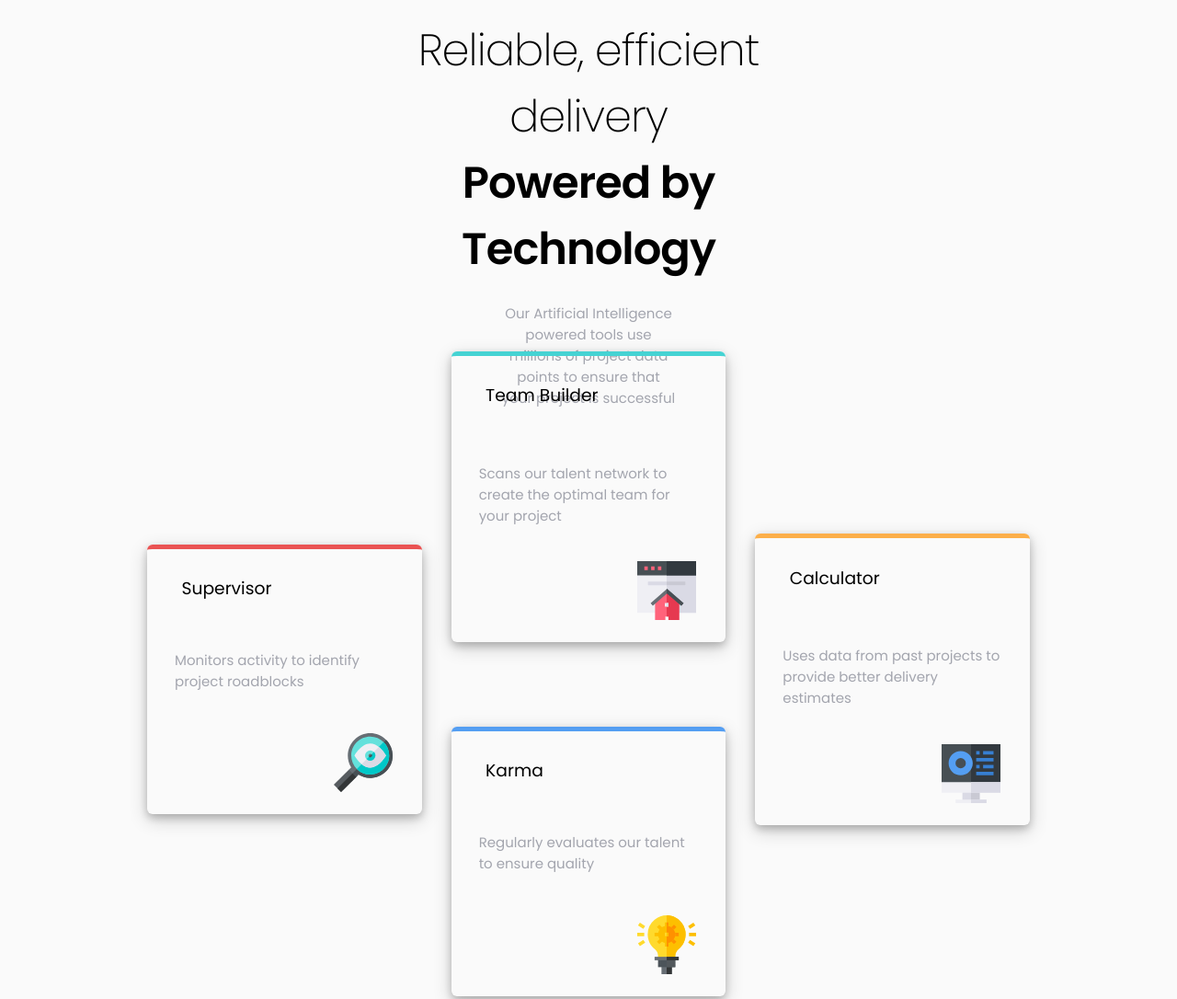
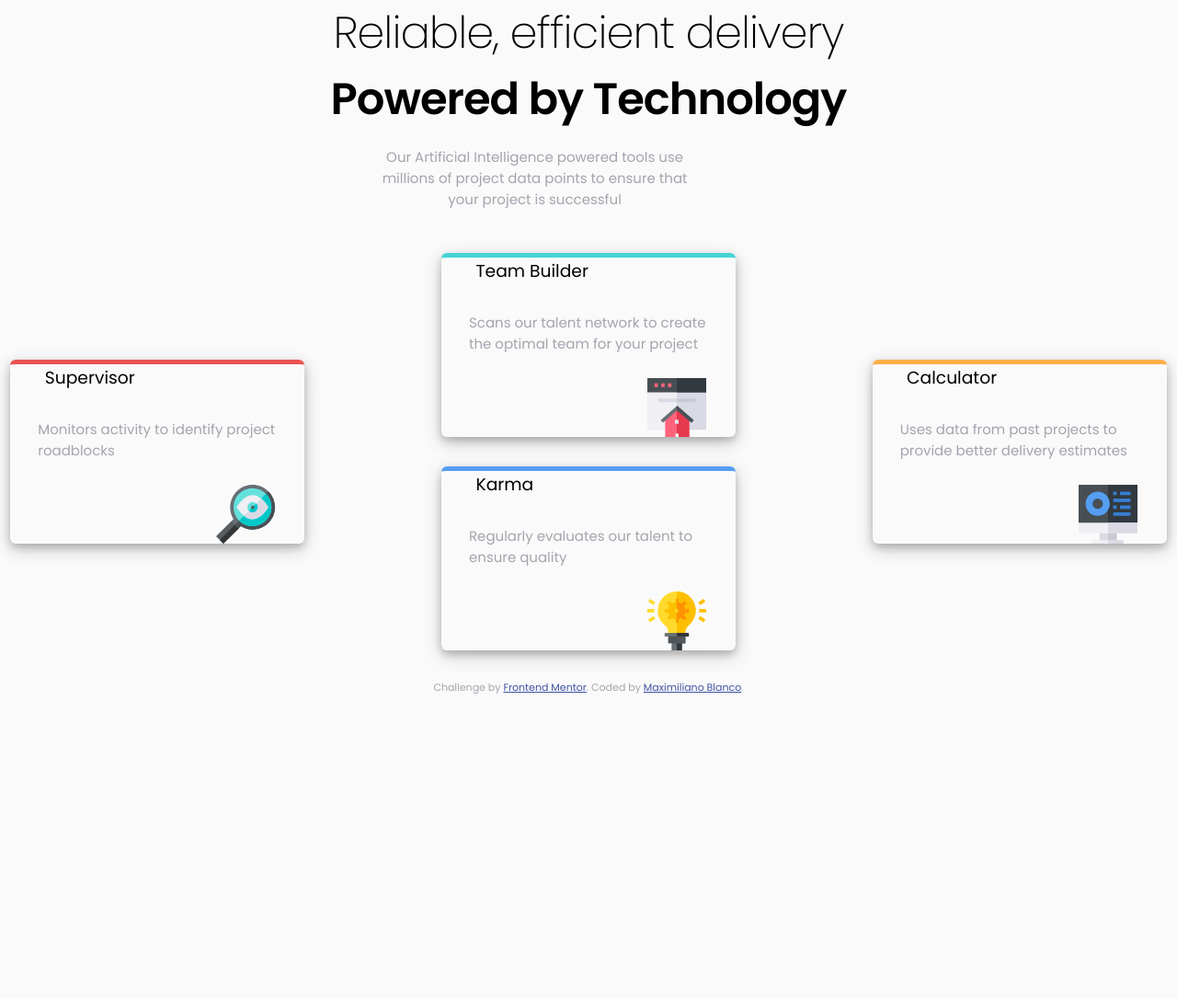
Before and after one commit to maxiblanco/FEM-4card-challenge, a plain HTML site: page index.html in a window 1280 px wide. Shown: the top 1086 px of the page at 92% size. After the commit the page ends 800 px from the top, so only its background shows below. Drawn offline with Linux system fonts and the light colour scheme.

Commit message:
Testing new grid.

```diff
--- a/style.css
+++ b/style.css
@@ -59,11 +59,15 @@ img {
 
 body {
   display: grid;
-  grid-template-columns: 10% repeat(6, minmax(100px, 30%)) 10%;
-  grid-template-rows: 10% repeat(5, minmax(100px, 30%)) 10%;
-  grid-gap: 2em;
-  font-family: 'Poppins', sans-serif;
+  grid-template-columns: repeat(7, minmax(0, auto));
+  grid-template-rows: repeat(7, minmax(0, auto));
+  justify-items: center;
+  align-items: center;
+  grid-row-gap: 2em;
+  font-family: "Poppins", sans-serif;
   background-color: var(--very-light-gray);
+  max-height: 100vh;
+  overflow: hidden;
 }
 
 p {
@@ -90,15 +94,16 @@ h2 {
 }
 
 .card {
-  align-self: center;
-  justify-content: center;
-  max-width: 25vw;
+  width: 25vw;
+  height: 25vh;
   margin: 0em;
   border-radius: 6px;
   border-top: 5px solid var(--grayish-blue);
   display: grid;
   grid-gap: 0px;
   grid-template-columns: auto;
+  justify-self: center;
+  align-self: center;
   grid-template-rows: 30% 20% 20% 30%;
   box-shadow: 0 4px 8px 0 rgba(0, 0, 0, 0.2), 0 6px 20px 0 rgba(0, 0, 0, 0.19);
 }
@@ -106,7 +111,7 @@ h2 {
 .card h3,
 p,
 img {
-  margin: 1.5em 2em;
+  margin: 0 2em;
 }
 
 .card img {
@@ -115,46 +120,19 @@ img {
   grid-row: 4;
 }
 
+.card h1 {
+  grid-row: 1;
+}
+
 .card p {
   grid-row: 2;
-}
-
-.team {
-  grid-column: 4 / span 2;
-  grid-row: 3 / span 2;
-  border-color: var(--cyan);
-}
-
-.supervisor {
-  grid-column: 2 / span 2;
-  grid-row: 4 / span 2;
-  border-color: var(--red);
-}
-
-.calculator {
-  grid-column: 6 / span 2;
-  grid-row: 4 / span 2;
-  border-color: var(--orange);
-}
-
-.karma {
-  grid-column: 4 / span 2;
-  grid-row: 5 / span 2;
-  border-color: var(--blue);
+  margin: 0 2em;
 }
 
 .container {
-  grid-column: 3 / span 4;
-  grid-row: 2;
-  align-self: center;
-  align-items: center;
+  grid-column: 3 / span 3;
+  grid-row: 1;
   text-align: center;
-  margin: 1em 100px;
-}
-
-.container h1 {
-  font-size: 3em;
-  letter-spacing: -1px;
 }
 
 .container h2 {
@@ -167,12 +145,42 @@ img {
 }
 
 .container p {
-  padding: 0em 6em;
+  padding: 1em;
+  max-width: 30vw;
+}
+
+.team {
+  grid-column: 3 / span 3;
+  grid-row: 2 / 4;
+  border-color: var(--cyan);
+}
+
+.karma {
+  grid-column: 3 / span 3;
+  grid-row: 4 / 6;
+  border-color: var(--blue);
+}
+
+.supervisor {
+  grid-column: 1 / span 2;
+  grid-row: 3 / 5;
+  border-color: var(--red);
+}
+
+.calculator {
+  grid-column: 6 / span 2;
+  grid-row: 3 /5;
+  border-color: var(--orange);
+}
+
+.container h1 {
+  font-size: 3em;
+  letter-spacing: -1px;
 }
 
 footer {
-  grid-row: 7;
-  grid-column: 3 / span 4;
+  grid-row: 6 / 7;
+  grid-column: 3 / span 3;
   align-self: start;
   justify-self: center;
 }
```
